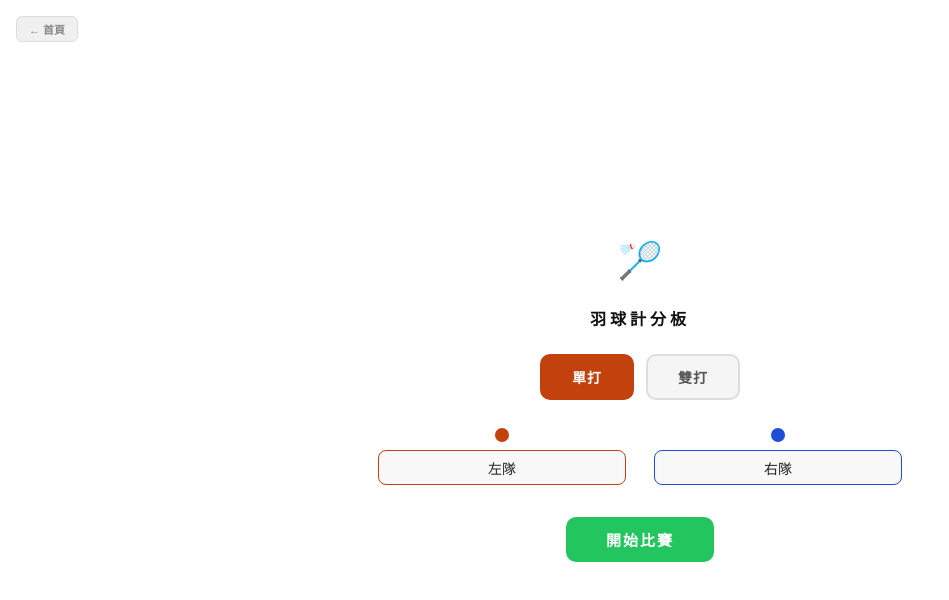
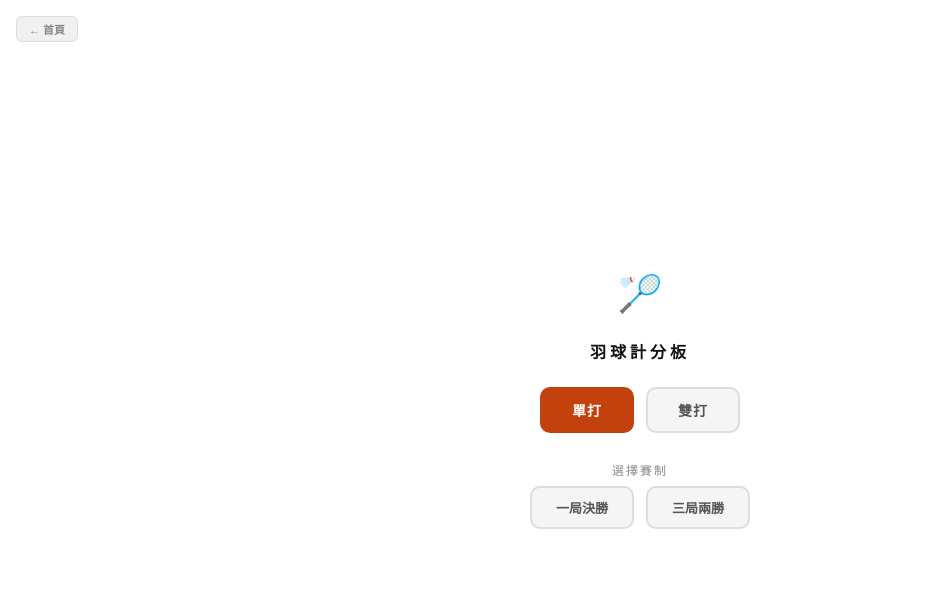
Before and after one commit to zxc31007pq-sudo/scoreboard, a React (Vite) app: page /badminton in a window 1280 px wide. Both pictures are taken after a click on the button "單打". Shown: the top 600 px of the page, without its empty margins (0-949 px from the left). Built offline with nearby package versions, Linux system fonts and the light colour scheme.

Commit message:
fix badminton add bo1 format and end match button

```diff
--- a/src/pages/Badminton.jsx
+++ b/src/pages/Badminton.jsx
@@ -148,6 +148,7 @@ export default function Badminton() {
   const [names, setNames]       = useState(["左隊","右隊"]);
   const [doubles, setDoubles]   = useState([["A","B"],["C","D"]]);
   const [editing, setEditing]   = useState(null);
+  const [format, setFormat] = useState(null); // "bo1" | "bo3"
   const [setupDone, setSetupDone] = useState(false);
 
   const [scores, setScores]     = useState([[0,0]]);
@@ -158,6 +159,7 @@ export default function Badminton() {
   const [alert, setAlert]       = useState(null);
   const [showMatchEnd, setShowMatchEnd] = useState(false);
 
+  const winsNeeded = format === "bo1" ? 1 : 2;
   const curSet = scores.length - 1;
   const [s0, s1] = scores[curSet];
   const winner = calcWinner(s0, s1);
@@ -184,7 +186,7 @@ export default function Badminton() {
       const nw=[...setWins]; nw[w]++;
       setSetWins(nw);
       setScores(prev=>{ const n=[...prev]; n[curSet]=[...cur]; return n; });
-      if (nw[w]>=2) { showAlert(`🏆 ${names[w]} 獲勝！`,8000); return; }
+      if (nw[w]>=winsNeeded) { showAlert(`🏆 ${names[w]} 獲勝！`,8000); setShowMatchEnd(false); return; }
       setTimeout(()=>{
         setScores(prev=>[...prev,[0,0]]);
         setServing(w); setServerIdx([0,0]);
@@ -243,6 +245,22 @@ export default function Badminton() {
         </div>
 
         {mode && (
+          <div style={{display:"flex", flexDirection:"column", alignItems:"center", gap:8, marginTop:4}}>
+            <div style={{fontSize:12, color:"#888", letterSpacing:2}}>選擇賽制</div>
+            <div style={{display:"flex", gap:12}}>
+              {[{key:"bo1",label:"一局決勝"},{key:"bo3",label:"三局兩勝"}].map(f=>(
+                <button key={f.key} onClick={()=>setFormat(f.key)} style={{
+                  padding:"10px 24px", borderRadius:10, fontSize:13, fontWeight:700,
+                  background: format===f.key ? COLORS[1] : "#f5f5f5",
+                  border:`2px solid ${format===f.key ? COLORS[1] : "#ddd"}`,
+                  color: format===f.key ? "#fff" : "#555", cursor:"pointer",
+                }}>{f.label}</button>
+              ))}
+            </div>
+          </div>
+        )}
+
+        {mode && format && (
           <div style={{display:"flex", gap:28, marginTop:4}}>
             {[0,1].map(i=>(
               <div key={i} style={{display:"flex", flexDirection:"column", gap:8, alignItems:"center"}}>
@@ -272,7 +290,7 @@ export default function Badminton() {
           </div>
         )}
 
-        {mode && (
+        {mode && format && (
           <button onClick={()=>setSetupDone(true)} style={{
             marginTop:8, padding:"12px 40px", borderRadius:10,
             background:"#22c55e", border:"none",
@@ -331,7 +349,14 @@ export default function Badminton() {
           <span style={{fontSize:12, color:"#aaa"}}>第 {curSet+1} 局</span>
         </div>
 
-        <button onClick={()=>{ setSetupDone(false); setScores([[0,0]]); setSetWins([0,0]); setServing(0); setServerIdx([0,0]); setHistory([]); }} style={{
+        {(setWins[0] >= winsNeeded || setWins[1] >= winsNeeded) && (
+          <button onClick={() => setShowMatchEnd(true)} style={{
+            fontSize:11, padding:"4px 12px", borderRadius:6,
+            background:"#1d4ed822", border:"1px solid #1d4ed844",
+            color:"#1d4ed8", cursor:"pointer", marginRight:6,
+          }}>結束比賽</button>
+        )}
+        <button onClick={()=>{ setSetupDone(false); setScores([[0,0]]); setSetWins([0,0]); setServing(0); setServerIdx([0,0]); setHistory([]); setFormat(null); }} style={{
           fontSize:11, padding:"4px 12px", borderRadius:6,
           background:"#f5f5f5", border:"1px solid #ddd",
           color:"#888", cursor:"pointer",
```
